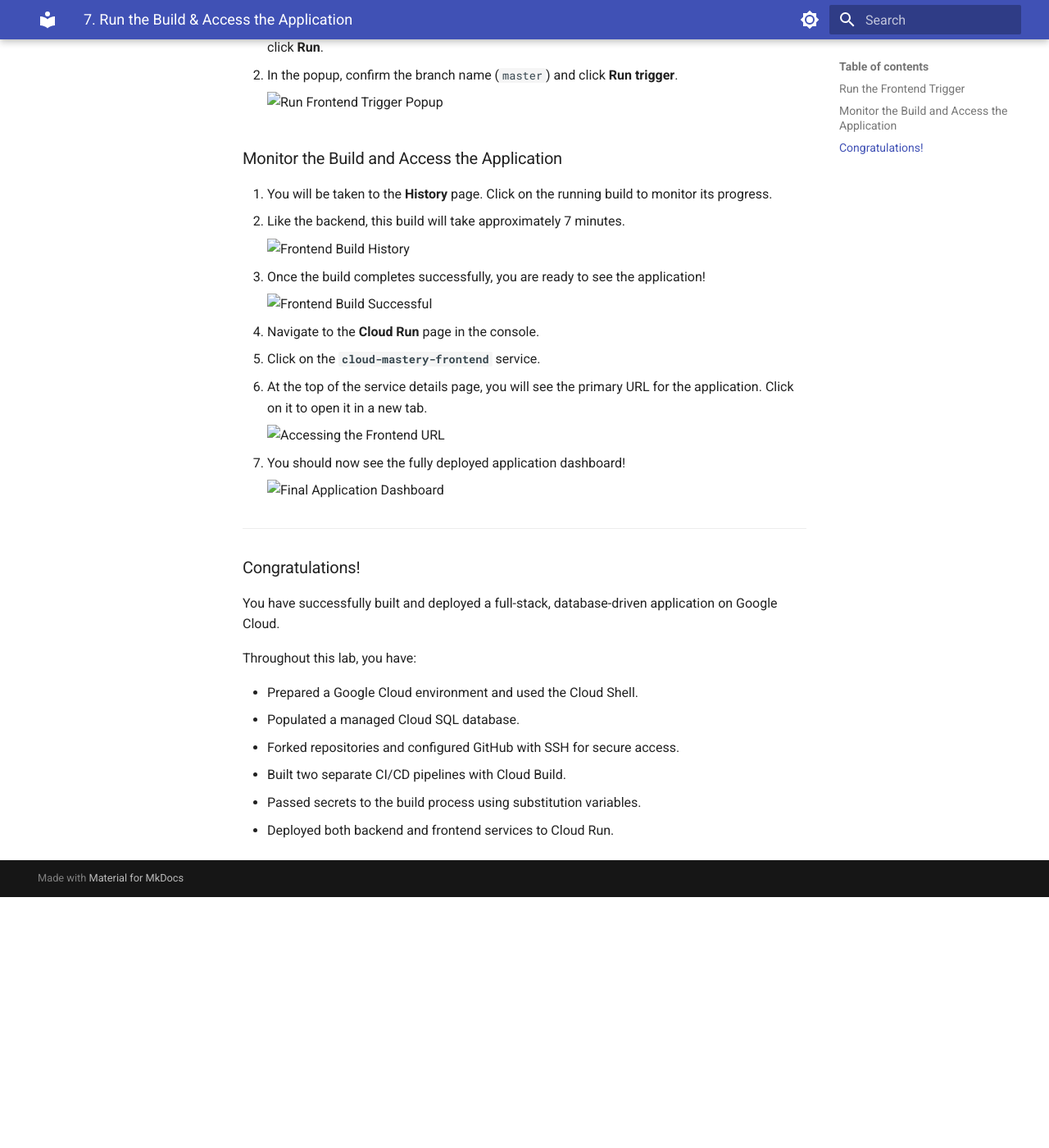
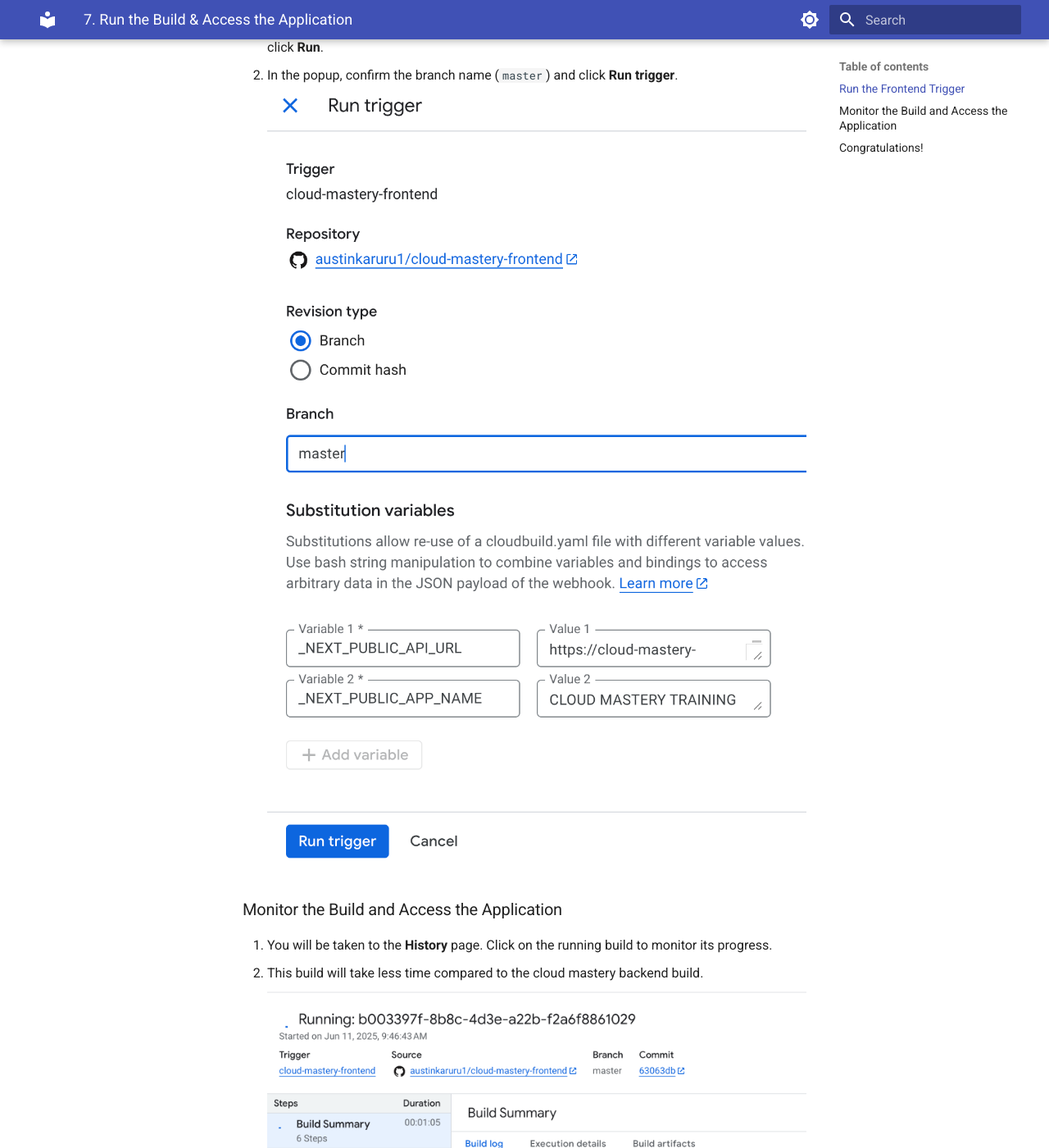
Before and after one commit to Pawa-IT-Solutions/cloud-mastery-docs, an MkDocs documentation site: the page built from docs/7-accessing-the-application.md, in a window 1280 px wide and 1400 px high, scrolled down 363 px. Shown: the whole window at 82% size. Built offline with MkDocs 1.6.1 and Material for MkDocs 9.7.7, drawn with Linux system fonts in a browser that asks for light colours; before the commit the page ends 1457 px from its top, so only the background shows below that.

```diff
--- a/docs/7-accessing-the-application.md
+++ b/docs/7-accessing-the-application.md
@@ -12,7 +12,7 @@ This is the final step. We will manually run our newly created frontend trigger,
 ### Monitor the Build and Access the Application
 
 1.  You will be taken to the **History** page. Click on the running build to monitor its progress.
-2.  Like the backend, this build will take approximately 7 minutes.
+2.  This build will take less time compared to the cloud mastery backend build.
 
     ![Frontend Build History](assets/images/cb_frontend_history.png)
 
```
Also changed, not shown: docs/5-setup-frontend-repo.md (+3 -0 lines), docs/6-setup-cloud-build-frontend.md (+4 -3 lines), docs/assets/images/2-cloudshells.png (added), docs/assets/images/backend-https-url.png (added), docs/assets/images/cb_frontend_build_success.png (added), docs/assets/images/cb_frontend_history.png (added), docs/assets/images/cb_frontend_run_trigger_popup.png (added), docs/assets/images/cb_frontend_substitution_variables.png (added), docs/assets/images/cb_frontend_triggers_list.png (added), docs/assets/images/cloudshell_clone_frontend.png (added), docs/assets/images/cloudshell_list_both_repos.png (added), docs/assets/images/cloudshell_open_new_terminal.png (added), docs/assets/images/connect-frontend-repo-cloud-build.png (added), docs/assets/images/cr_access_frontend_url.png (added), 3 more files.
